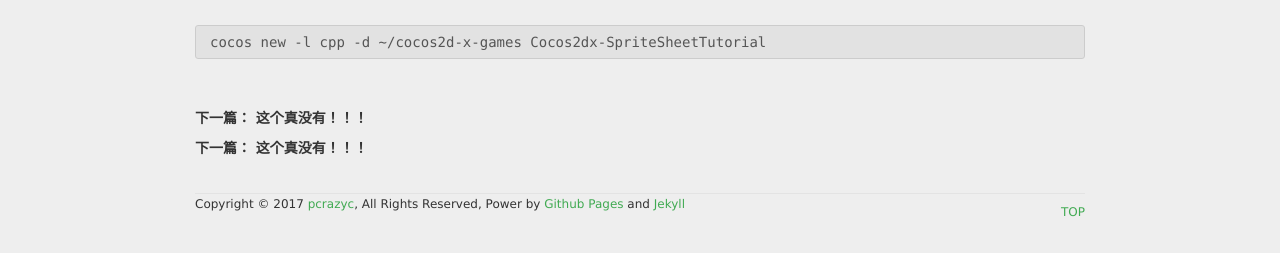
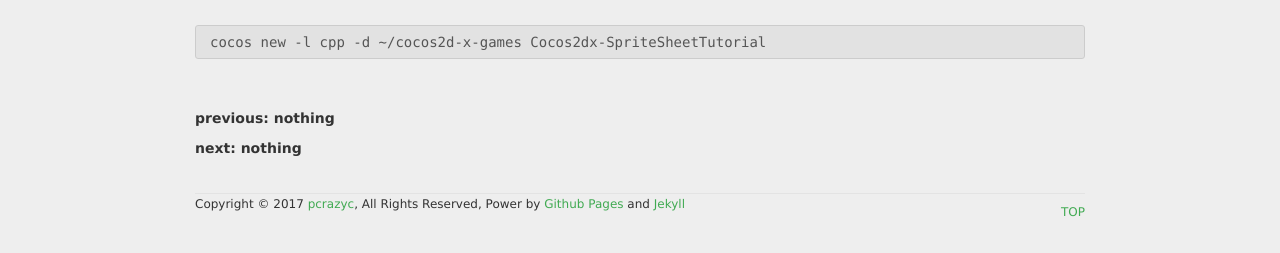
Before and after one commit to freeblank/blog, a Jekyll site: the page built from _posts/2017-07-17-this-is-for-test.md, in a window 1280 px wide. Shown: the part 1356-1609 px from the top of the page. Built offline with Jekyll 4.4.1, drawn with Linux system fonts in a browser that asks for light colours; nearby versions of some CDN libraries; comment, search, counter and statistics services are not loaded.

Commit message:
fix next

```diff
--- a/_includes/post.html
+++ b/_includes/post.html
@@ -11,14 +11,14 @@
              <div class="con">{{ content }}</div>
              <div class="prev_and_next">
                 {% if page.previous %}
-                <div><strong>上一篇： <a href="{{ site.url }}{{ page.previous.url }}" title="{{ page.previous.title }}">{{ page.previous.title }}</a></strong></div>
+                <div><strong>previous: <a href="{{ site.url }}{{ page.previous.url }}" title="{{ page.previous.title }}">{{ page.previous.title }}</a></strong></div>
                 {% else %}
-                <div><strong>下一篇： 这个真没有！！！</strong></div>
+                <div><strong>previous: nothing</strong></div>
                 {% endif %}
                 {% if page.next %}
-                <div><strong>上一篇： <a href="{{ site.url }}{{ page.next.url }}" title="{{ page.next.title }}">{{ page.next.title }}</a></strong></div>
+                <div><strong>next: <a href="{{ site.url }}{{ page.next.url }}" title="{{ page.next.title }}">{{ page.next.title }}</a></strong></div>
                 {% else %}
-                <div><strong>下一篇： 这个真没有！！！</strong></div>
+                <div><strong>next: nothing</strong></div>
                 {% endif %}
              </div>
              <div class="postunder"><div id="comments">{% include comments.html %}</div></div>
```
